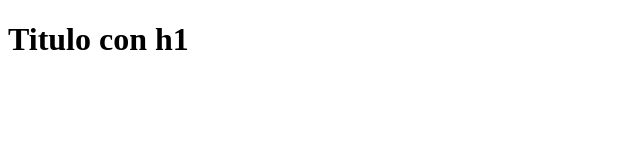
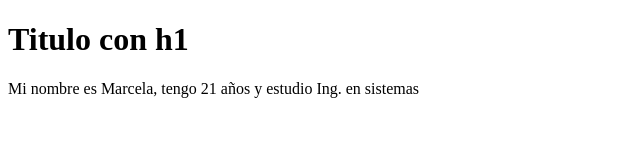
Before and after one commit to Marcela-mg01/Seminario_Git_GitHub, a plain HTML site: page index.html in a window 1280 px wide. Shown: the whole page, without its empty margins (0-640 px from the left). Drawn offline with Linux system fonts and the light colour scheme.

Commit message:
Creando un commit para el parrafo sobre mi

```diff
--- a/index.html
+++ b/index.html
@@ -7,5 +7,6 @@
 </head>
 <body>
     <h1>Titulo con h1</h1>
+    <p>Mi nombre es Marcela, tengo 21 años y estudio Ing. en sistemas</p>
 </body>
 </html>
```
